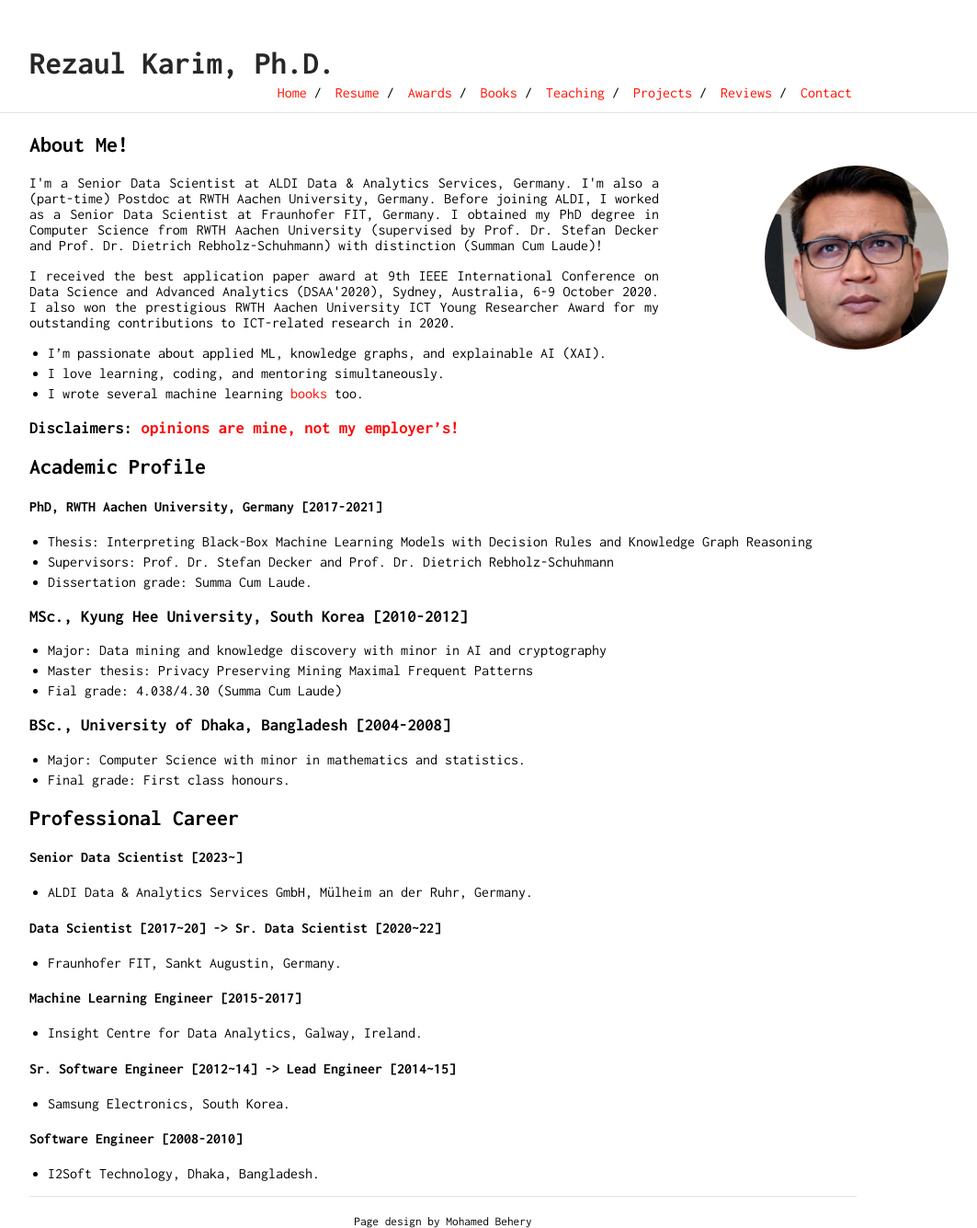
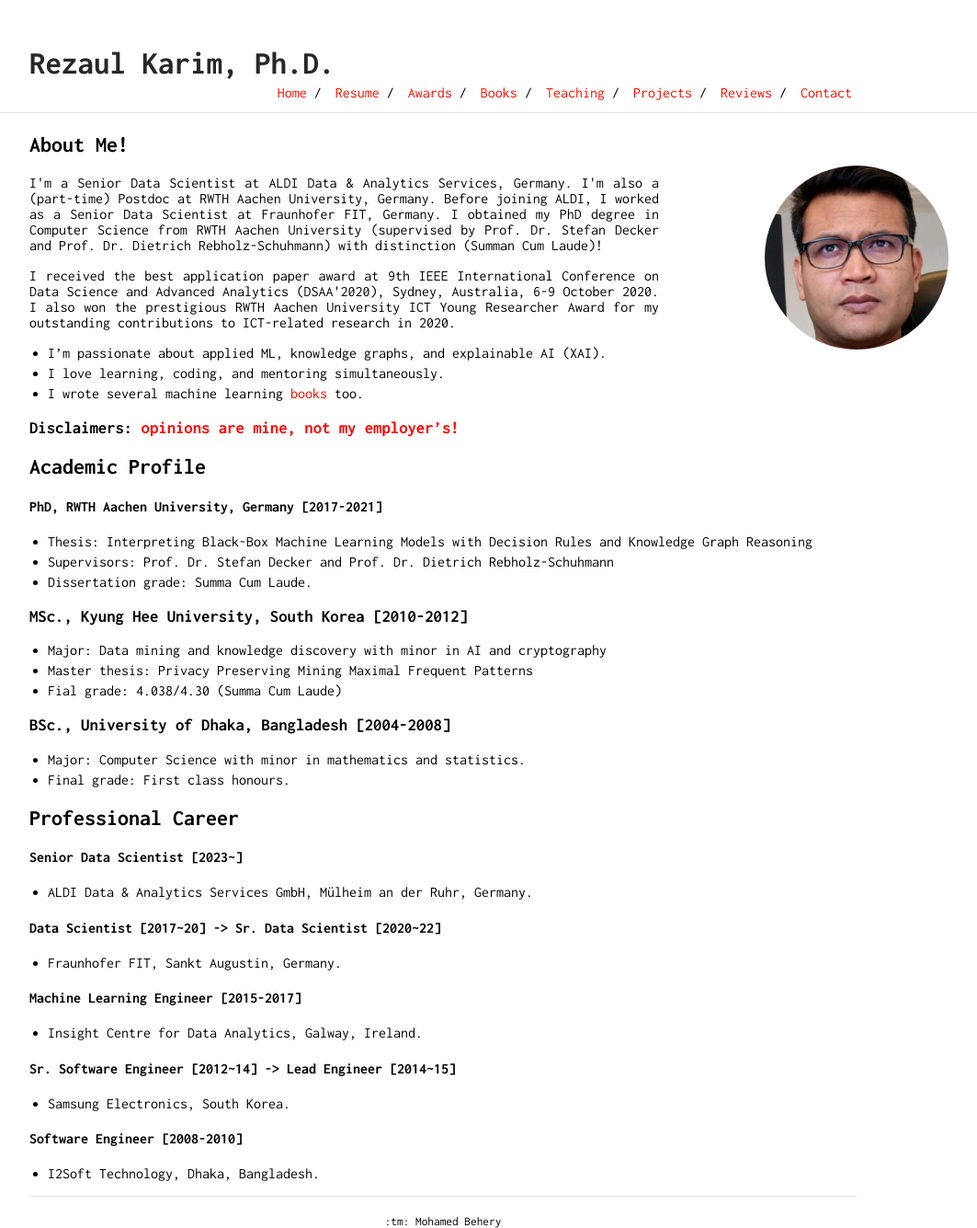
Before and after one commit to rezacsedu/rezacsedu.github.io, a Jekyll site: the page built from index.md, in a window 1280 px wide. Shown: the whole page at 92% size, without its empty margins (158-1221 px from the left). Built offline with Jekyll 4.4.1, drawn with Linux system fonts in a browser that asks for light colours; our own code applies the rules of GitHub Pages for plain Markdown files.

Commit message:
Update _config.yml

```diff
--- a/_config.yml
+++ b/_config.yml
@@ -9,7 +9,7 @@ tracking_id: #
 
 footer: yes
 footer_url: "https://github.com/beheri"
-footer_text: "Page design by Mohamed Behery"
+footer_text: ":tm: Mohamed Behery"
 
 sass:
     style: compressed
```
